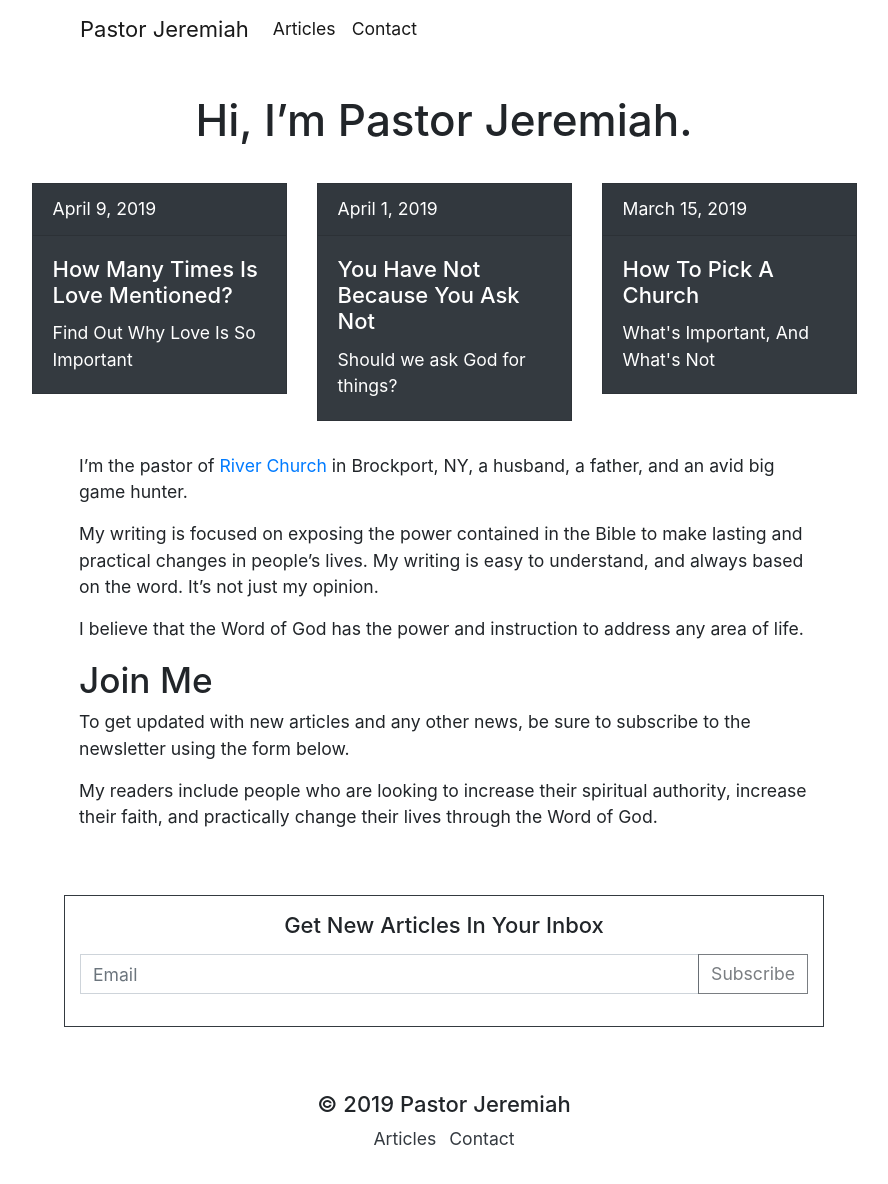
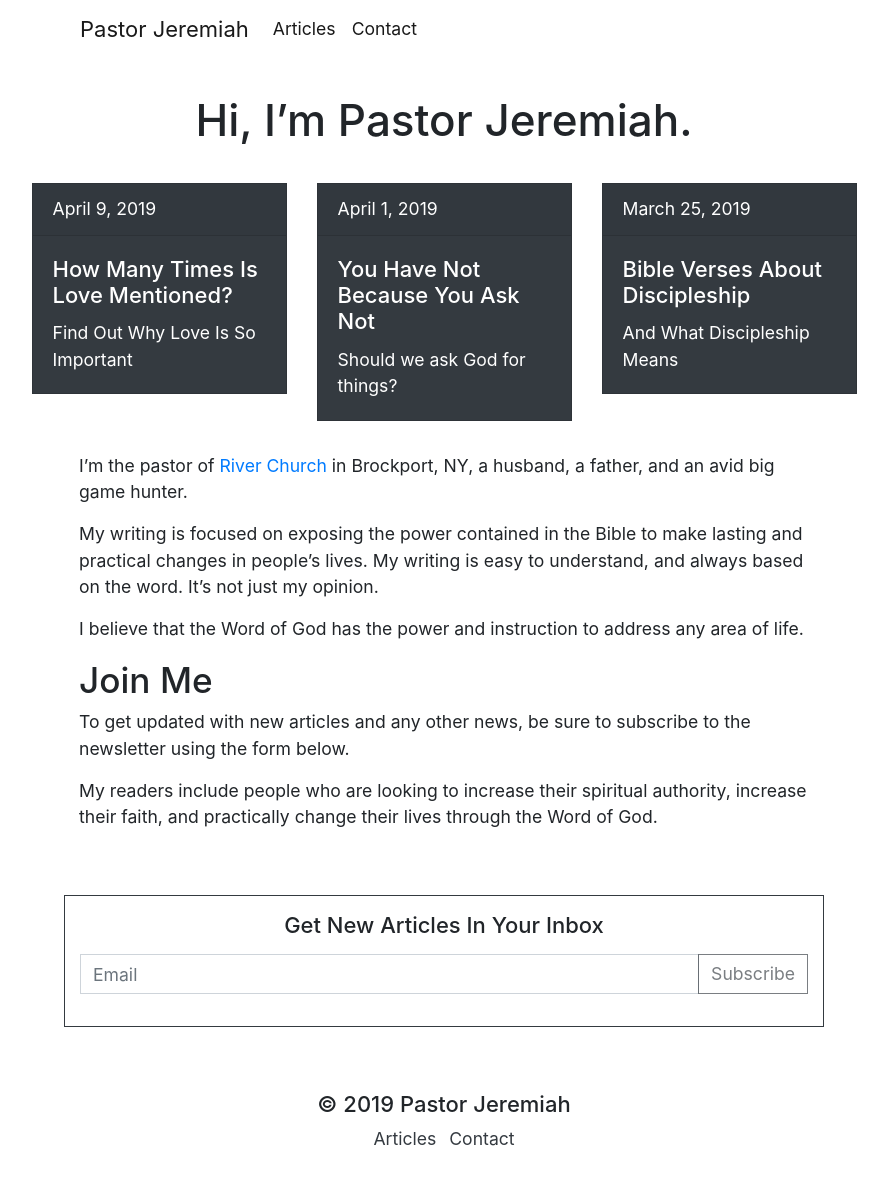
Before and after one commit to jmofyi/pastorjeremiah, a Jekyll site: the page built from index.md, in a window 1280 px wide. Shown: the whole page, without its empty margins (196-1084 px from the left). Built offline with Jekyll 4.4.1, drawn with Linux system fonts in a browser that asks for light colours.

Commit message:
Update from Forestry.io Jeremiah Thomas updated _posts/2019-03-04-bible-verses-about-discipleship.md

```diff
--- a/_posts/2019-03-04-bible-verses-about-discipleship.md
+++ b/_posts/2019-03-04-bible-verses-about-discipleship.md
@@ -1,6 +1,6 @@
 ---
 title: Bible Verses About Discipleship
-date: 2019-03-04 00:00:00 -0500
+date: 2019-03-25 00:00:00 -0400
 layout: post
 description: And What Discipleship Means
 image: "/uploads/pastor-jeremiah.jpg"
```
